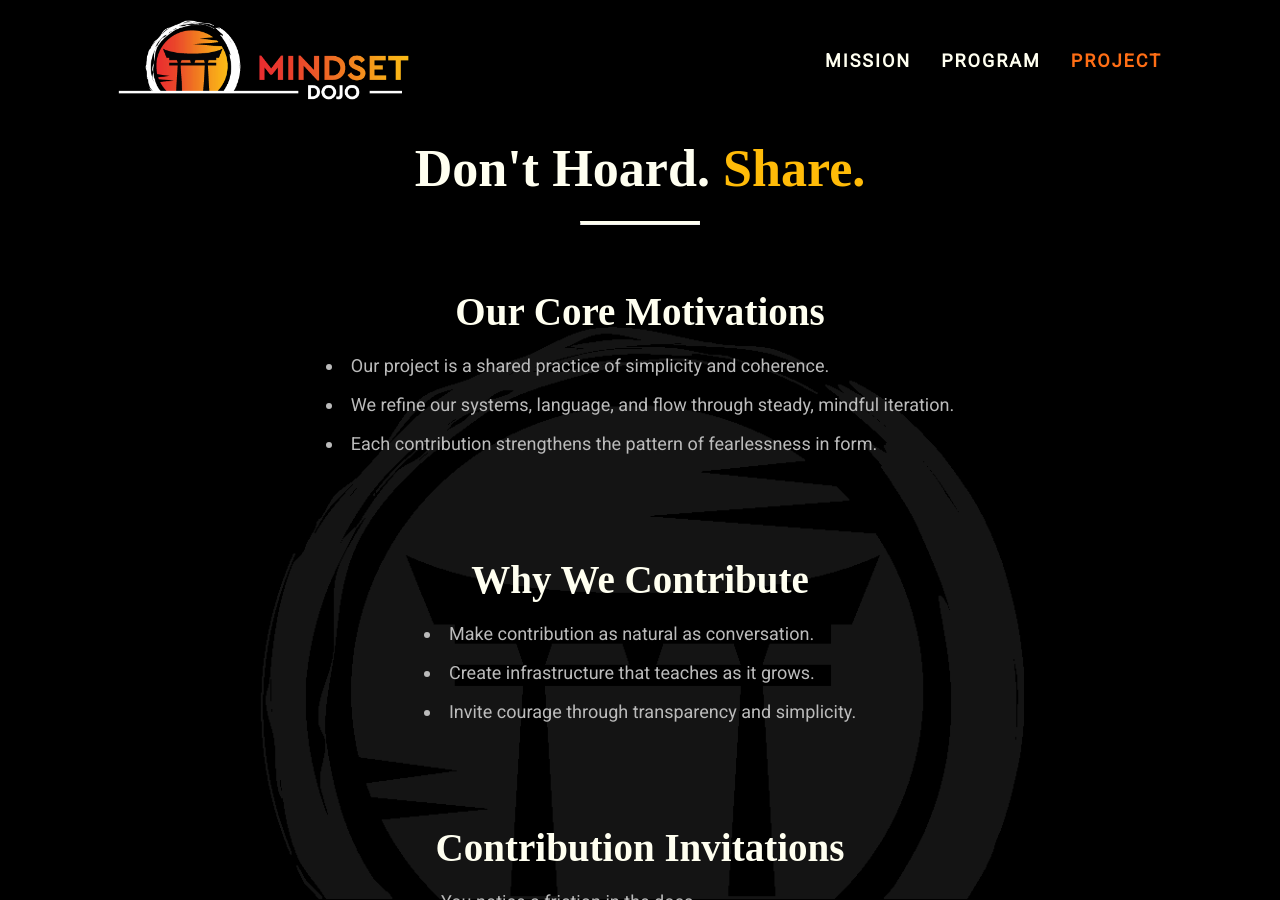
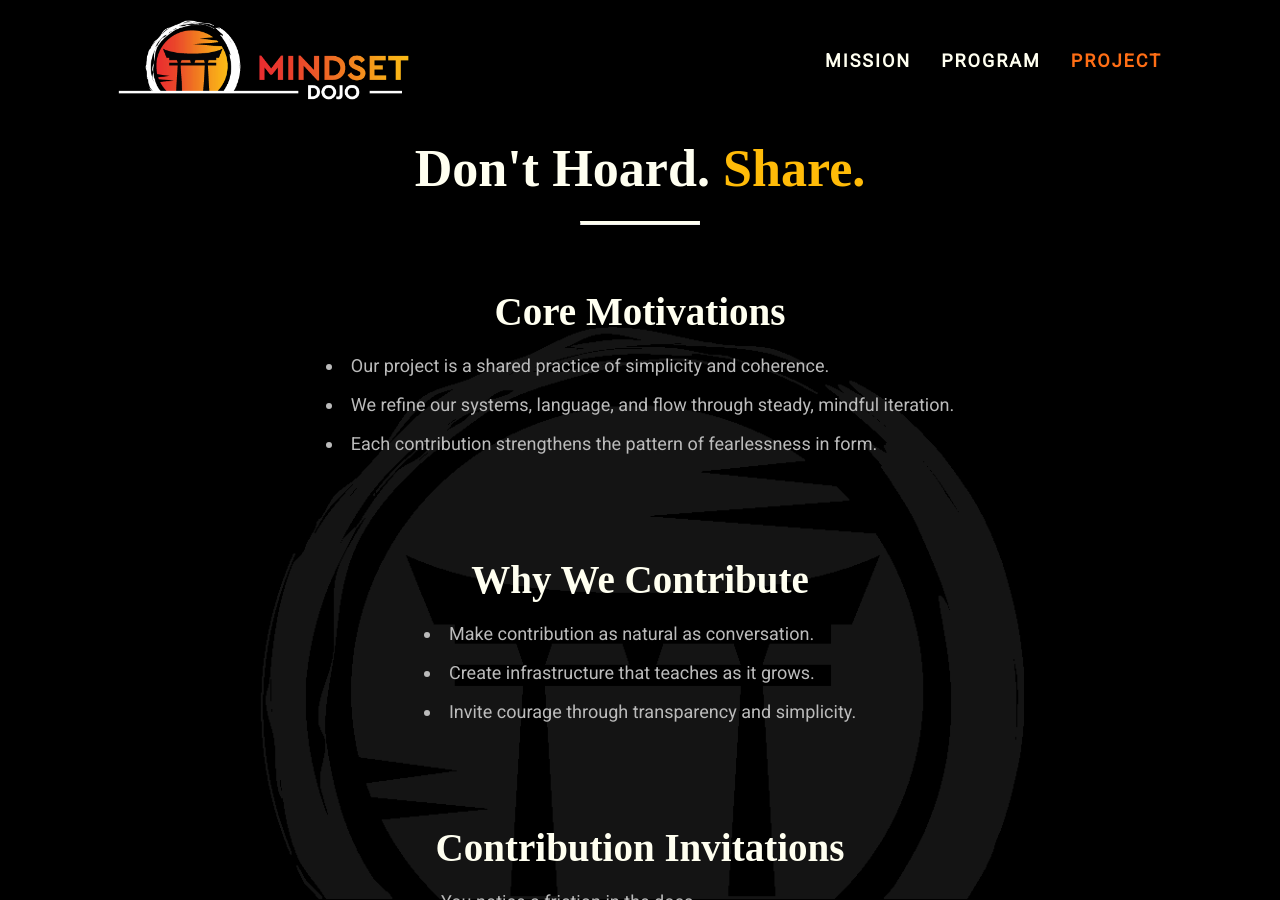
Before and after one commit to mindset-dojo/mindset-dojo.github.io, a Jekyll site: the page built from project.md, in a window 1280 px wide and 900 px high. Built offline with Jekyll 4.4.1, drawn with Linux system fonts in a browser that asks for light colours; some web fonts are replaced.

Commit message:
fix: Typo

```diff
--- a/project.md
+++ b/project.md
@@ -11,7 +11,7 @@ css_id: project
 {% assign program = site.data.program %}
 
 <section>
-  <h2>Our Core Motivations </h2>
+  <h2>Core Motivations </h2>
   <ul>
     {% for item in context.core_motivations %}
       <li>{{ item }}</li>
```
